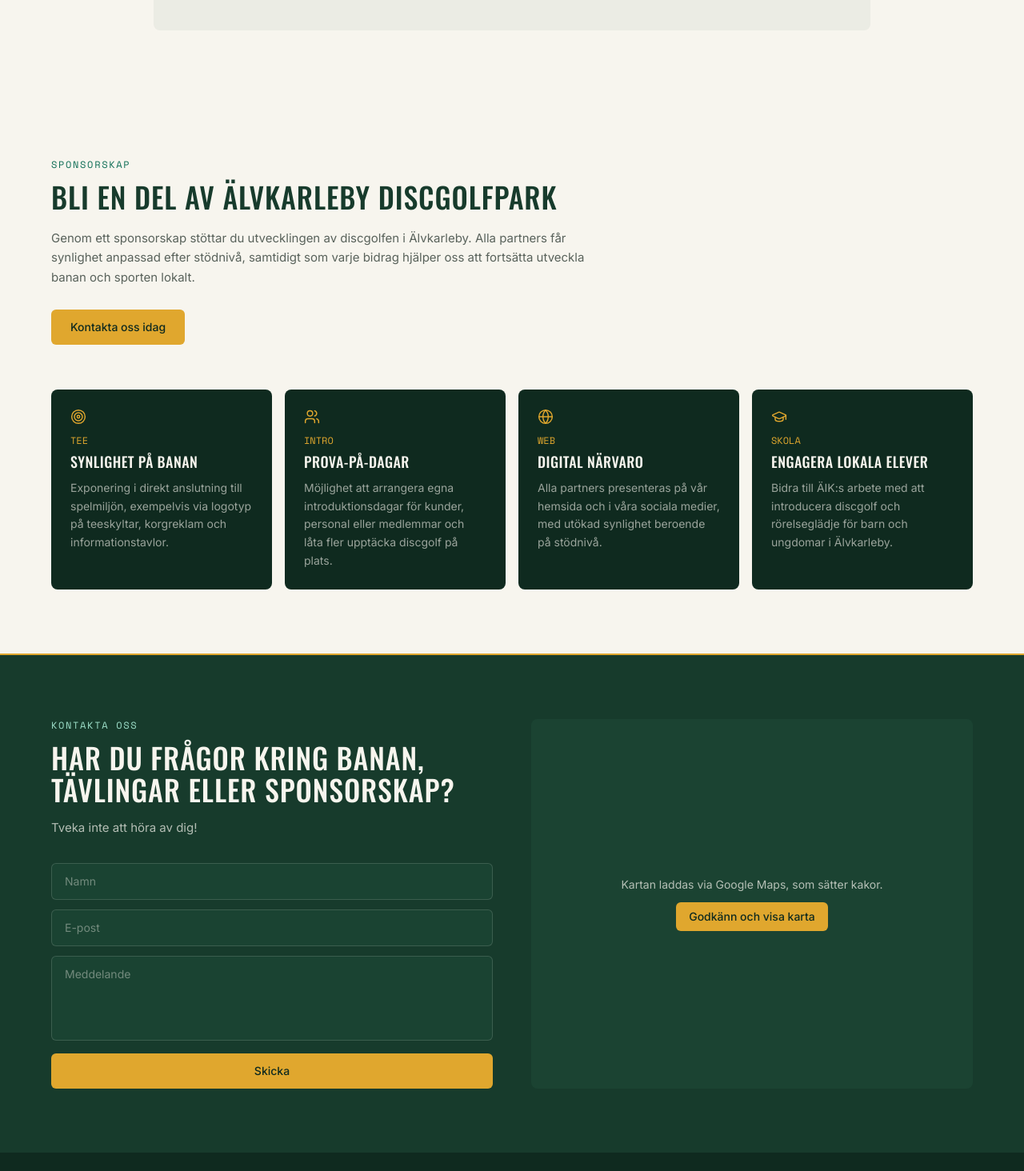
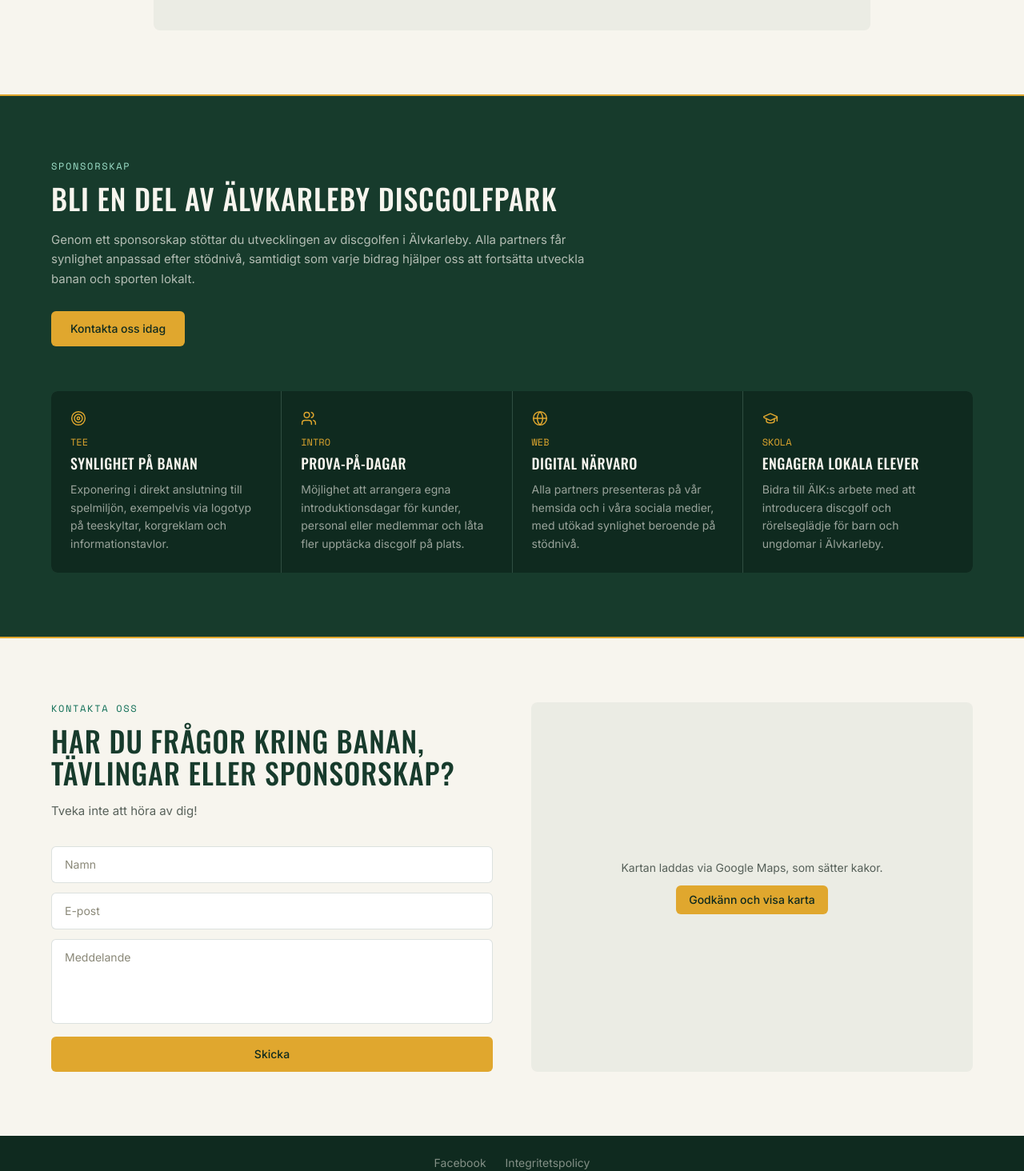
Before and after one commit to KungForsen/alvkarleby-dgp, a Next.js app: page / in a window 1280 px wide. Shown: the part 2468-3932 px from the top of the page at 80% size. Built offline with nearby package versions, Linux system fonts and the light colour scheme.

Commit message:
Vänd Kontakt till ljus bakgrund istället för Sponsorskap

```diff
--- a/src/app/page.tsx
+++ b/src/app/page.tsx
@@ -20,6 +20,7 @@
         <Info />
         <FAQ />
         <Calendar />
+        <FallDivider />
         <SponsorCTA />
         <FallDivider />
         <Contact />
--- a/src/components/Contact.tsx
+++ b/src/components/Contact.tsx
@@ -3,14 +3,14 @@
 
 export default function Contact() {
   return (
-    <section id="kontakt" className="bg-forest px-5 py-20 sm:px-8">
+    <section id="kontakt" className="bg-cream px-5 py-20 sm:px-8">
       <div className="mx-auto grid max-w-6xl gap-12 md:grid-cols-2">
         <div>
-          <p className="eyebrow mb-3 text-teal-light">Kontakta oss</p>
-          <h2 className="font-display text-3xl font-medium uppercase tracking-wide text-cream sm:text-4xl">
+          <p className="eyebrow mb-3 text-teal">Kontakta oss</p>
+          <h2 className="font-display text-3xl font-medium uppercase tracking-wide text-forest sm:text-4xl">
             Har du frågor kring banan, tävlingar eller sponsorskap?
           </h2>
-          <p className="mt-4 text-[15px] leading-relaxed text-cream/70">
+          <p className="mt-4 text-[15px] leading-relaxed text-ink/70">
             Tveka inte att höra av dig!
           </p>
           <div className="mt-8">
--- a/src/components/ContactForm.tsx
+++ b/src/components/ContactForm.tsx
@@ -60,7 +60,7 @@
 
   if (status === "sent") {
     return (
-      <p className="rounded-md border border-teal-light/30 bg-forest-light/40 px-5 py-4 text-sm text-cream">
+      <p className="rounded-md border border-teal/20 bg-white px-5 py-4 text-sm text-ink">
         Tack för ditt meddelande! Vi återkommer så snart vi kan.
       </p>
     );
@@ -73,21 +73,21 @@
         name="name"
         required
         placeholder="Namn"
-        className="rounded-md border border-cream/15 bg-forest-light/40 px-4 py-3 text-sm text-cream placeholder:text-cream/40 focus:border-gold focus:outline-none"
+        className="rounded-md border border-forest/15 bg-white px-4 py-3 text-sm text-ink placeholder:text-stone focus:border-gold focus:outline-none"
       />
       <input
         type="email"
         name="email"
         required
         placeholder="E-post"
-        className="rounded-md border border-cream/15 bg-forest-light/40 px-4 py-3 text-sm text-cream placeholder:text-cream/40 focus:border-gold focus:outline-none"
+        className="rounded-md border border-forest/15 bg-white px-4 py-3 text-sm text-ink placeholder:text-stone focus:border-gold focus:outline-none"
       />
       <textarea
         name="message"
         required
         rows={4}
         placeholder="Meddelande"
-        className="resize-none rounded-md border border-cream/15 bg-forest-light/40 px-4 py-3 text-sm text-cream placeholder:text-cream/40 focus:border-gold focus:outline-none"
+        className="resize-none rounded-md border border-forest/15 bg-white px-4 py-3 text-sm text-ink placeholder:text-stone focus:border-gold focus:outline-none"
       />
 
       {/* Honeypot – osynligt fält för besökare, men bottar fyller ofta i
--- a/src/components/MapEmbed.tsx
+++ b/src/components/MapEmbed.tsx
@@ -7,8 +7,8 @@
 
   if (consent !== "accepted") {
     return (
-      <div className="absolute inset-0 flex flex-col items-center justify-center gap-3 bg-forest-light/40 p-6 text-center">
-        <p className="text-sm text-cream/70">
+      <div className="absolute inset-0 flex flex-col items-center justify-center gap-3 bg-forest/5 p-6 text-center">
+        <p className="text-sm text-ink/70">
           Kartan laddas via Google Maps, som sätter kakor.
         </p>
         <button
--- a/src/components/SponsorCTA.tsx
+++ b/src/components/SponsorCTA.tsx
@@ -34,14 +34,14 @@
 
 export default function SponsorCTA() {
   return (
-    <section id="sponsor" className="bg-cream px-5 py-20 sm:px-8">
+    <section id="sponsor" className="bg-forest px-5 py-20 sm:px-8">
       <div className="mx-auto max-w-6xl">
         <div className="max-w-2xl">
-          <p className="eyebrow mb-3 text-teal">Sponsorskap</p>
-          <h2 className="font-display text-3xl font-medium uppercase tracking-wide text-forest sm:text-4xl">
+          <p className="eyebrow mb-3 text-teal-light">Sponsorskap</p>
+          <h2 className="font-display text-3xl font-medium uppercase tracking-wide text-cream sm:text-4xl">
             Bli en del av Älvkarleby Discgolfpark
           </h2>
-          <p className="mt-5 text-[15px] leading-relaxed text-ink/70">
+          <p className="mt-5 text-[15px] leading-relaxed text-cream/70">
             Genom ett sponsorskap stöttar du utvecklingen av discgolfen i
             Älvkarleby. Alla partners får synlighet anpassad efter stödnivå,
             samtidigt som varje bidrag hjälper oss att fortsätta utveckla
@@ -55,9 +55,9 @@
           </a>
         </div>
 
-        <div className="mt-14 grid gap-4 sm:grid-cols-2 lg:grid-cols-4">
+        <div className="mt-14 grid gap-px overflow-hidden rounded-lg bg-cream/10 sm:grid-cols-2 lg:grid-cols-4">
           {perks.map((perk) => (
-            <div key={perk.title} className="rounded-lg bg-forest-deep p-6">
+            <div key={perk.title} className="bg-forest-deep p-6">
               <perk.icon size={20} className="text-gold" strokeWidth={1.75} aria-hidden="true" />
               <span className="mt-3 block font-mono text-xs text-gold">
                 {perk.code}
```
